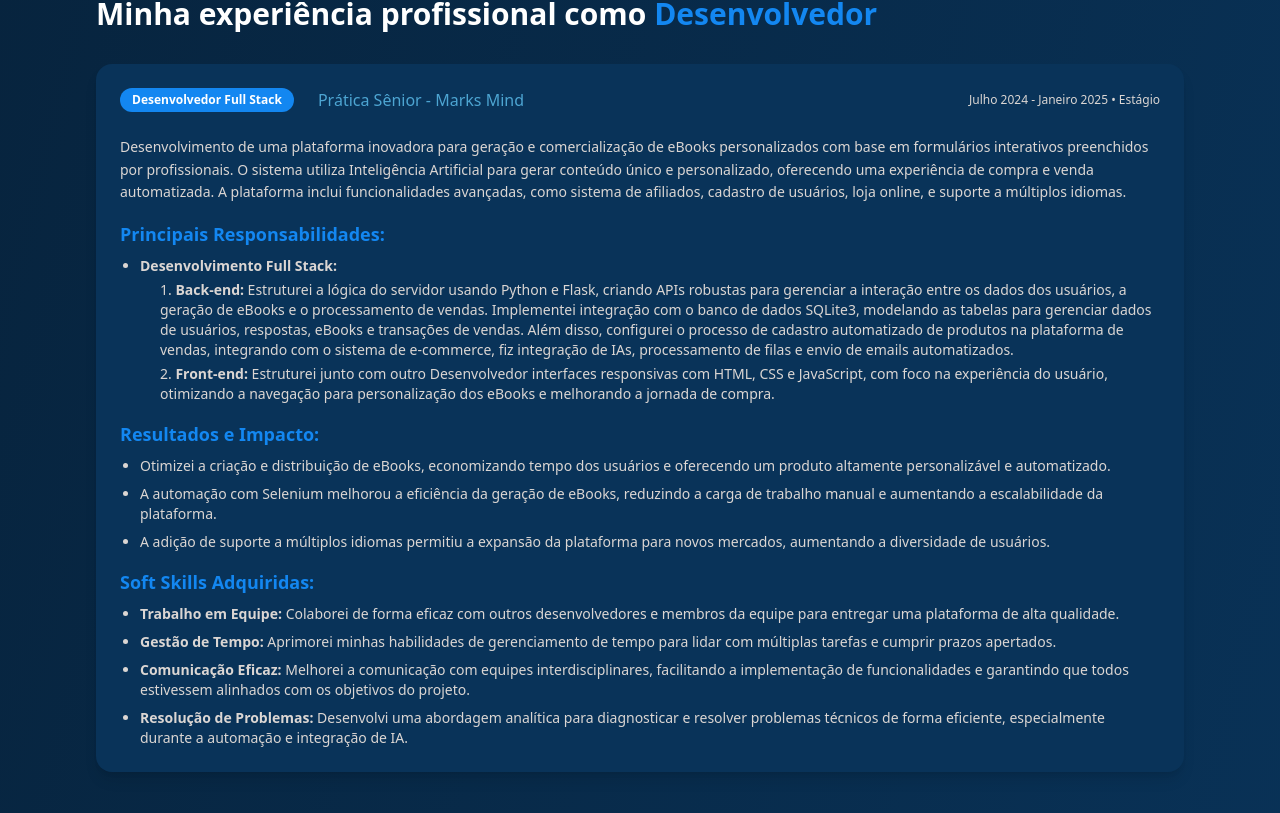
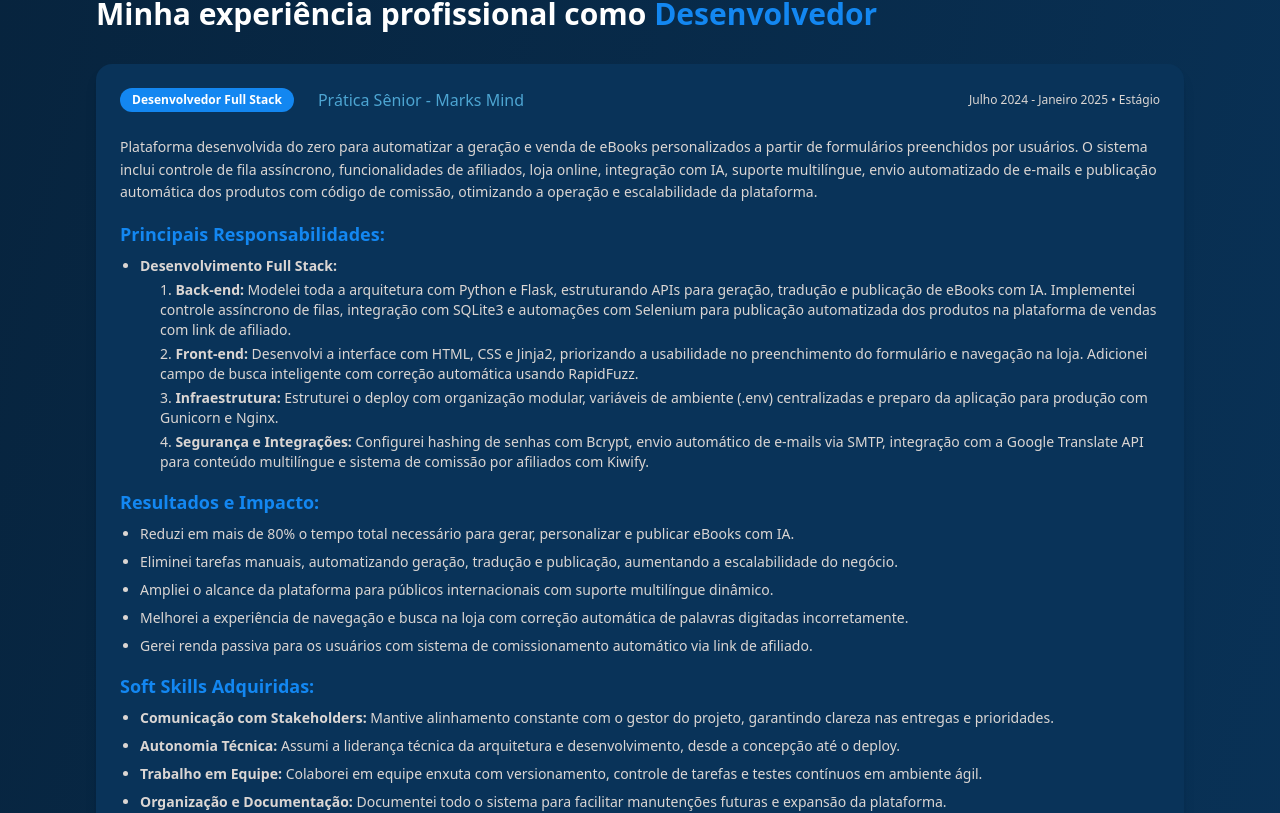
Before and after one commit to vmellozk/portfolio-profissional, a React (Vite) app: page / in a window 1280 px wide. Shown: the part 3636-4449 px from the top of the page. Built offline with nearby package versions, Linux system fonts and the light colour scheme.

Commit message:
mudança no texto da experiência de estágio

```diff
--- a/src/App.tsx
+++ b/src/App.tsx
@@ -546,7 +546,7 @@ export default function App() {
                   </span>
                 </div>
                 <div className="text-[#dbd6d3] text-sm max-h-80 overflow-auto leading-relaxed">
-                  Desenvolvimento de uma plataforma inovadora para geração e comercialização de eBooks personalizados com base em formulários interativos preenchidos por profissionais. O sistema utiliza Inteligência Artificial para gerar conteúdo único e personalizado, oferecendo uma experiência de compra e venda automatizada. A plataforma inclui funcionalidades avançadas, como sistema de afiliados, cadastro de usuários, loja online, e suporte a múltiplos idiomas.
+                  Plataforma desenvolvida do zero para automatizar a geração e venda de eBooks personalizados a partir de formulários preenchidos por usuários. O sistema inclui controle de fila assíncrono, funcionalidades de afiliados, loja online, integração com IA, suporte multilíngue, envio automatizado de e-mails e publicação automática dos produtos com código de comissão, otimizando a operação e escalabilidade da plataforma.
                 </div>
 
                 {/* Principais Responsabilidades */}
@@ -557,10 +557,16 @@ export default function App() {
                       <strong>Desenvolvimento Full Stack:</strong>
                       <ul className="list-inside list-decimal pl-5 mt-1 space-y-1">
                         <li>
-                          <strong>Back-end:</strong> Estruturei a lógica do servidor usando Python e Flask, criando APIs robustas para gerenciar a interação entre os dados dos usuários, a geração de eBooks e o processamento de vendas. Implementei integração com o banco de dados SQLite3, modelando as tabelas para gerenciar dados de usuários, respostas, eBooks e transações de vendas. Além disso, configurei o processo de cadastro automatizado de produtos na plataforma de vendas, integrando com o sistema de e-commerce, fiz integração de IAs, processamento de filas e envio de emails automatizados.
+                          <strong>Back-end:</strong> Modelei toda a arquitetura com Python e Flask, estruturando APIs para geração, tradução e publicação de eBooks com IA. Implementei controle assíncrono de filas, integração com SQLite3 e automações com Selenium para publicação automatizada dos produtos na plataforma de vendas com link de afiliado.
                         </li>
                         <li>
-                          <strong>Front-end:</strong> Estruturei junto com outro Desenvolvedor interfaces responsivas com HTML, CSS e JavaScript, com foco na experiência do usuário, otimizando a navegação para personalização dos eBooks e melhorando a jornada de compra.
+                          <strong>Front-end:</strong> Desenvolvi a interface com HTML, CSS e Jinja2, priorizando a usabilidade no preenchimento do formulário e navegação na loja. Adicionei campo de busca inteligente com correção automática usando RapidFuzz.
+                        </li>
+                        <li>
+                          <strong>Infraestrutura:</strong> Estruturei o deploy com organização modular, variáveis de ambiente (.env) centralizadas e preparo da aplicação para produção com Gunicorn e Nginx.
+                        </li>
+                        <li>
+                          <strong>Segurança e Integrações:</strong> Configurei hashing de senhas com Bcrypt, envio automático de e-mails via SMTP, integração com a Google Translate API para conteúdo multilíngue e sistema de comissão por afiliados com Kiwify.
                         </li>
                       </ul>
                     </li>
@@ -571,9 +577,11 @@ export default function App() {
                 <div>
                   <h3 className="text-[#1387f1] font-semibold text-lg mb-2">Resultados e Impacto:</h3>
                   <ul className="list-disc pl-5 text-[#dbd6d3] text-sm space-y-2">
-                    <li>Otimizei a criação e distribuição de eBooks, economizando tempo dos usuários e oferecendo um produto altamente personalizável e automatizado.</li>
-                    <li>A automação com Selenium melhorou a eficiência da geração de eBooks, reduzindo a carga de trabalho manual e aumentando a escalabilidade da plataforma.</li>
-                    <li>A adição de suporte a múltiplos idiomas permitiu a expansão da plataforma para novos mercados, aumentando a diversidade de usuários.</li>
+                    <li>Reduzi em mais de 80% o tempo total necessário para gerar, personalizar e publicar eBooks com IA.</li>
+                    <li>Eliminei tarefas manuais, automatizando geração, tradução e publicação, aumentando a escalabilidade do negócio.</li>
+                    <li>Ampliei o alcance da plataforma para públicos internacionais com suporte multilíngue dinâmico.</li>
+                    <li>Melhorei a experiência de navegação e busca na loja com correção automática de palavras digitadas incorretamente.</li>
+                    <li>Gerei renda passiva para os usuários com sistema de comissionamento automático via link de afiliado.</li>
                   </ul>
                 </div>
 
@@ -581,10 +589,10 @@ export default function App() {
                 <div>
                   <h3 className="text-[#1387f1] font-semibold text-lg mb-2">Soft Skills Adquiridas:</h3>
                   <ul className="list-disc pl-5 text-[#dbd6d3] text-sm space-y-2">
-                    <li><strong>Trabalho em Equipe:</strong> Colaborei de forma eficaz com outros desenvolvedores e membros da equipe para entregar uma plataforma de alta qualidade.</li>
-                    <li><strong>Gestão de Tempo:</strong> Aprimorei minhas habilidades de gerenciamento de tempo para lidar com múltiplas tarefas e cumprir prazos apertados.</li>
-                    <li><strong>Comunicação Eficaz:</strong> Melhorei a comunicação com equipes interdisciplinares, facilitando a implementação de funcionalidades e garantindo que todos estivessem alinhados com os objetivos do projeto.</li>
-                    <li><strong>Resolução de Problemas:</strong> Desenvolvi uma abordagem analítica para diagnosticar e resolver problemas técnicos de forma eficiente, especialmente durante a automação e integração de IA.</li>
+                    <li><strong>Comunicação com Stakeholders:</strong> Mantive alinhamento constante com o gestor do projeto, garantindo clareza nas entregas e prioridades.</li>
+                    <li><strong>Autonomia Técnica:</strong> Assumi a liderança técnica da arquitetura e desenvolvimento, desde a concepção até o deploy.</li>
+                    <li><strong>Trabalho em Equipe:</strong> Colaborei em equipe enxuta com versionamento, controle de tarefas e testes contínuos em ambiente ágil.</li>
+                    <li><strong>Organização e Documentação:</strong> Documentei todo o sistema para facilitar manutenções futuras e expansão da plataforma.</li>
                   </ul>
                 </div>
 
```
